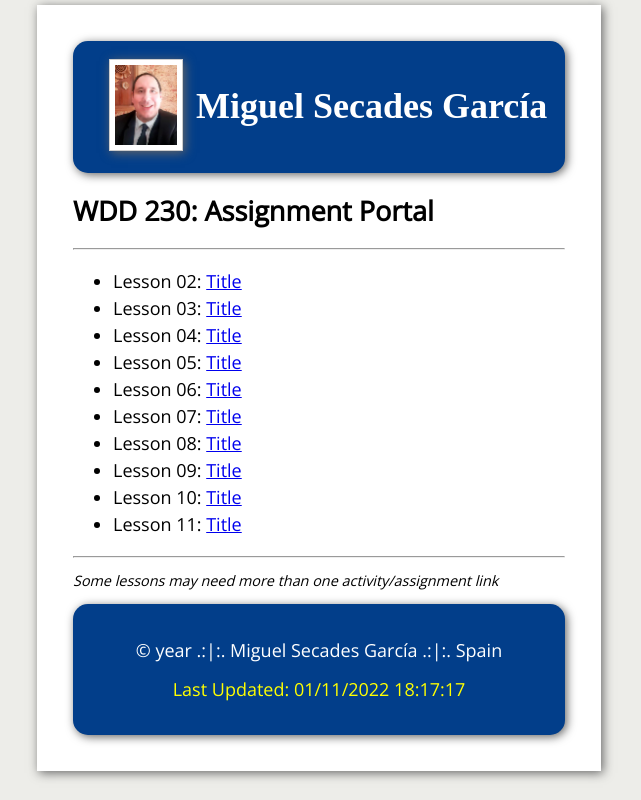
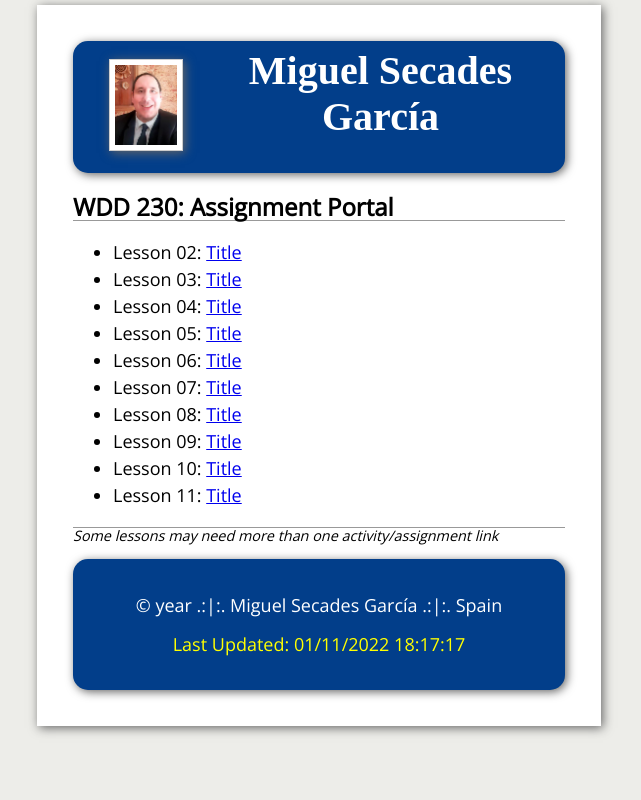
Before and after one commit to MiguelSecadesBYU/wdd230, a plain HTML site: page index.html in a window 1280 px wide. Shown: the whole page, without its empty margins (321-962 px from the left). Drawn offline with nearby package versions, Linux system fonts and the light colour scheme; files that its build step writes are made by us from their sources; a web font is replaced by a local one.

Commit message:
adding media queries

```diff
--- /dev/null
+++ b/css/medium.css
@@ -0,0 +1,29 @@
+@media only screen and (min-width: 32.5em) {
+  h1 {
+    font-size: 2.5rem;
+    padding: 1rem;
+  }
+
+  h2 {
+    font-size: 1.5rem;
+    text-align: left;
+  }
+
+  header {
+    grid-template-columns: 1fr 1fr 1fr 1fr;
+  }
+
+  header h1 {
+    grid-column: 2 / 5;
+    justify-self: center;
+  }
+
+  .portrait img {
+    width: 50%;
+    background-color: white;
+    border: 1px solid #ccc;
+    padding: 5px;
+    box-shadow: 2px 2px 10px #666;
+    max-width: 97%;
+  }
+}
--- a/css/style.css
+++ b/css/small.css
@@ -11,7 +11,7 @@ body {
 
 header {
   display: grid;
-  grid-template-columns: 1fr 1fr 1fr 1fr;
+  grid-template-columns: 1fr 1fr;
   align-items: center;
   background-color: #023e8a;
   border-radius: 15px 15px 15px 15px;
@@ -27,6 +27,19 @@ footer {
 
 h1 {
   font-family: "Alegreya SC", serif;
+  font-size: 1.5rem;
+  margin: 0.15rem;
+}
+h2 {
+  font-size: 1rem;
+  border-bottom: 1px solid #999;
+  margin-bottom: 0.5rem;
+  text-align: center;
+}
+
+main p {
+  border-top: 1px solid #999;
+  margin-top: 0.5rem;
 }
 footer p {
   color: white;
@@ -34,12 +47,7 @@ footer p {
 }
 
 .portrait img {
-  width: 50%;
   margin: 1em 1em 1em 2em;
-  background-color: white;
-  border: 1px solid #ccc;
-  padding: 5px;
-  box-shadow: 2px 2px 10px #666;
   max-width: 97%;
 }
 
@@ -48,8 +56,11 @@ footer p {
 }
 
 header h1 {
-  grid-column: 2 / 5;
+  grid-column: 1/3;
   color: white;
+  padding: 0.5rem;
+  text-align: center;
+  margin-top: -1.5rem;
 }
 
 #wdd230_content {
--- a/index.html
+++ b/index.html
@@ -8,7 +8,8 @@
         in WDD 230: Web Frontend Development at Brigham Young University - Idaho">
     <title>WDD 230: Assignment Portal</title>
     <link rel="stylesheet" href="css/normalize.css">
-    <link rel="stylesheet" href="css/style.css">
+    <link rel="stylesheet" href="css/small.css">
+    <link rel="stylesheet" href="css/medium.css">
 </head>
 <body>
     <div id="wdd230_content">
@@ -20,7 +21,6 @@
         </header>
         <main>
             <h2>WDD 230: Assignment Portal</h2>
-            <hr>
             <ul>
                 <li>Lesson 02: <a href="#">Title</a></li>
                 <li>Lesson 03: <a href="#">Title</a></li>
@@ -33,7 +33,6 @@
                 <li>Lesson 10: <a href="#">Title</a></li>
                 <li>Lesson 11: <a href="#">Title</a></li>
             </ul>
-            <hr>
             <p class="info">Some lessons may need more than one activity/assignment link</p>
         </main>
         <footer>
```
